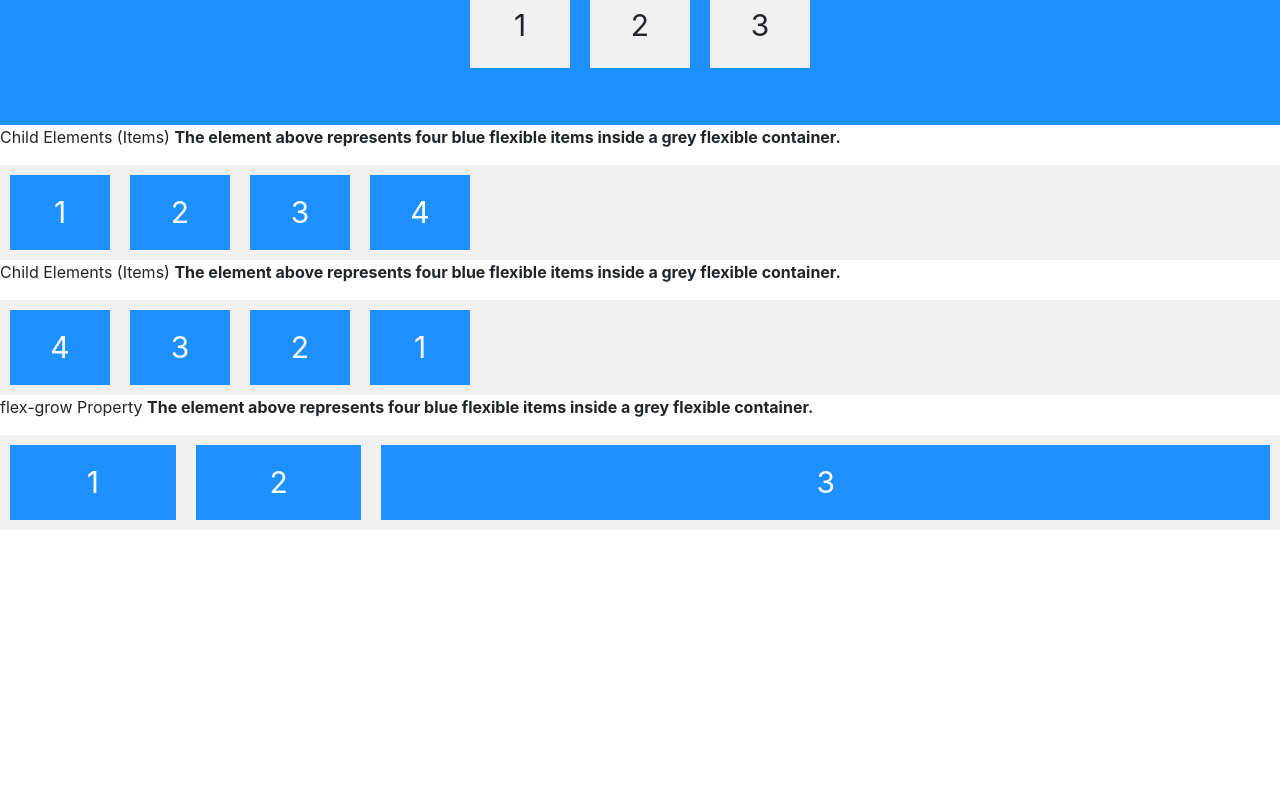
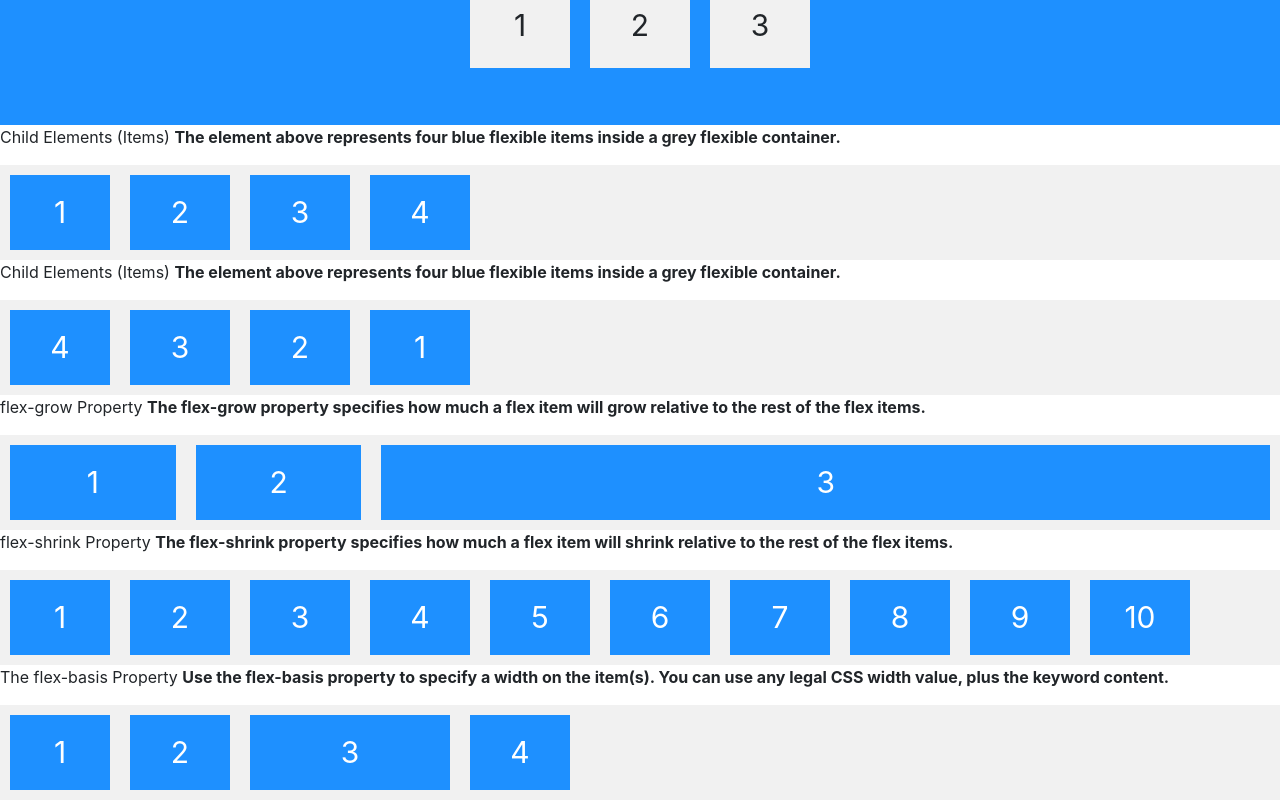
Before and after one commit to tahir94/css-bootstrap-samples, an Angular app: page /css-flex in a window 1280 px wide. Shown: the part 4157-4957 px from the top of the page. Before the commit the page ends 4687 px from the top, so only its background shows below. Built offline with nearby package versions, Linux system fonts and the light colour scheme.

Commit message:
implemented flex-shrink and basis

```diff
--- a/src/app/css-flex/css-flex.component.html
+++ b/src/app/css-flex/css-flex.component.html
@@ -227,7 +227,7 @@
 
 <p>flex-grow Property
 	<b>
-			The element above represents four blue flexible items inside a grey flexible container.</b>
+		The flex-grow property specifies how much a flex item will grow relative to the rest of the flex items.</b>
 </p>
 <div class="flex-container21">
 	<div style="flex-grow: 1">1</div>
@@ -235,3 +235,32 @@
 	<div style="flex-grow: 12">3</div>
 	<!-- <div style="order: 1">4</div> -->
 </div>
+
+<p>flex-shrink Property
+	<b>
+		The flex-shrink property specifies how much a flex item will shrink relative to the rest of the flex items.</b>
+</p>
+<div class="flex-container22">
+	<div>1</div>
+	<div>2</div>
+	<div style="flex-shrink: 0">3</div>
+	<div>4</div>
+	<div>5</div>
+	<div>6</div>
+	<div>7</div>
+	<div>8</div>
+	<div>9</div>
+	<div>10</div>
+</div>
+
+<p>The flex-basis Property
+	<b>Use the flex-basis property to specify a width on the item(s).
+
+You can use any legal CSS width value, plus the keyword content.</b>
+</p>
+<div class="flex-container23">
+	<div>1</div>
+	<div>2</div>
+	<div style="flex-basis: 200px">3</div>
+	<div>4</div>
+  </div>
--- a/src/app/css-flex/css-flex.component.scss
+++ b/src/app/css-flex/css-flex.component.scss
@@ -297,3 +297,32 @@
 	line-height: 75px;
 	font-size: 30px;
 }
+
+
+.flex-container22{
+	display: flex;
+	background-color:#f1f1f1;
+}
+.flex-container22>div{
+	background-color: DodgerBlue;
+	color: white;
+	width: 100px;
+	margin: 10px;
+	text-align: center;
+	line-height: 75px;
+	font-size: 30px;
+}
+
+.flex-container23{
+	display: flex;
+	background-color:#f1f1f1;
+}
+.flex-container23>div{
+	background-color: DodgerBlue;
+	color: white;
+	width: 100px;
+	margin: 10px;
+	text-align: center;
+	line-height: 75px;
+	font-size: 30px;
+}
```
Lines whose indentation alone changed are shown as unchanged.
